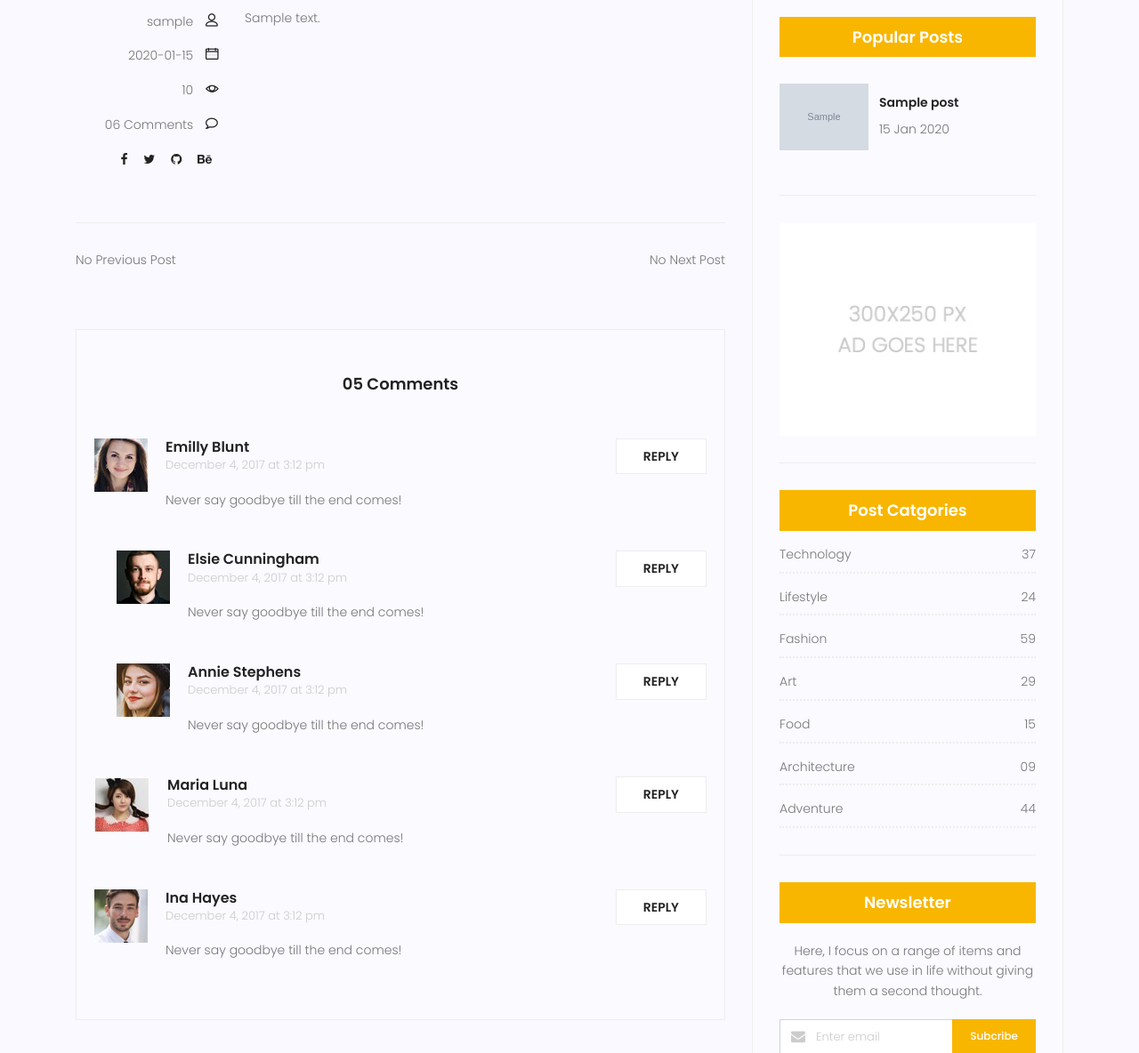
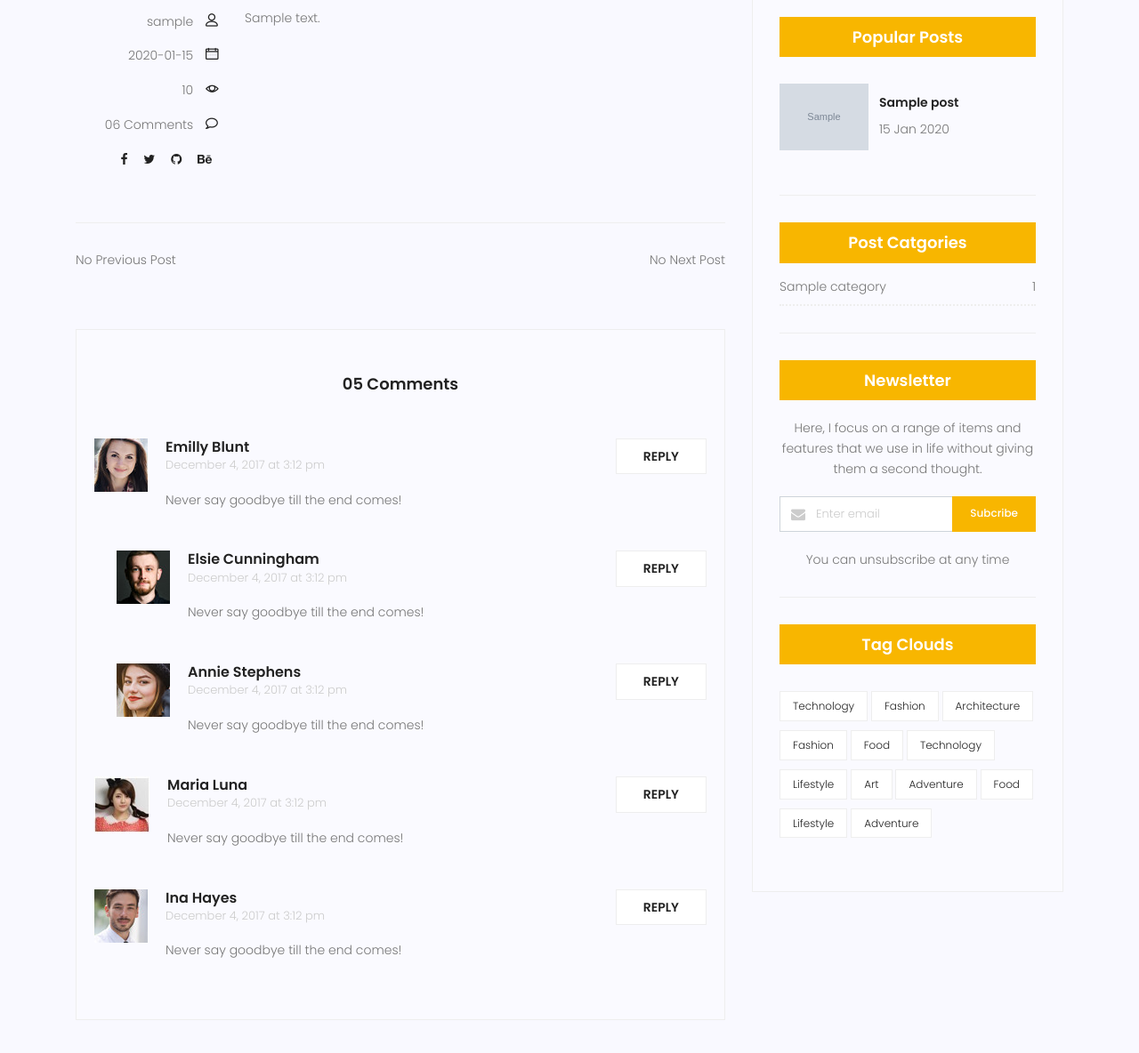
Before and after one commit to Sepehr2S/mysite, a Django app: page /blog/1 in a window 1280 px wide. Shown: the part 1028-2212 px from the top of the page at 89% size. Run offline with Django 4.2, Linux system fonts and the light colour scheme; tables that the repository leaves empty hold one stand-in row (values such as "Sample post"); grey boxes marked "Sample" are stand-in pictures; some libraries are stand-ins or nearby versions.

Commit message:
fixing categories
when i click on a category, it should go to that page and shows all the posts that have same categories

```diff
--- a/blog/templatetags/blog_tags.py
+++ b/blog/templatetags/blog_tags.py
@@ -1,5 +1,6 @@
 from django import template
 from blog.models import Post
+from blog.models import Category
 
 register = template.Library()
 
@@ -22,3 +23,12 @@ def snippet(value, arg=20):
 def latestposts():
     posts = Post.objects.filter(status=1).order_by("-published_date")[:3]
     return {"posts": posts}
+
+@register.inclusion_tag("blog/blog-postcategories.html")
+def postcategories():
+    posts = Post.objects.filter(status=1)
+    categories = Category.objects.all()
+    cat_dict = {}
+    for name in categories:
+        cat_dict[name]=posts.filter(category=name).count()
+    return {"categories":cat_dict}
--- a/blog/urls.py
+++ b/blog/urls.py
@@ -6,5 +6,6 @@ app_name = 'blog'
 urlpatterns = [
     path('',blog_view, name="index_blog" ),
     path('<int:pk>' ,blog_single, name="single_blog" ),
+    path('category/<str:cat_name>', blog_category, name="category"),
     path("test", test, name = "test"),
 ]
--- a/blog/views.py
+++ b/blog/views.py
@@ -23,3 +23,9 @@ def test(request):
     posts = Post.objects.all()  #pk hamoon id e
     context = {'posts': posts}
     return render(request, "test.html", context)
+
+def blog_category(request,cat_name):
+    posts = Post.objects.filter(status=1)
+    posts = posts.filter(category__name=cat_name)
+    context = {"posts":posts}
+    return render(request, "blog/blog-home.html", context)
--- /dev/null
+++ b/templates/blog/blog-postcategories.html
@@ -0,0 +1,15 @@
+{% load static %}
+
+<div class="single-sidebar-widget post-category-widget">
+    <h4 class="category-title">Post Catgories</h4>
+    <ul class="cat-list">
+        {% for name,count in categories.items %}
+        <li>
+            <a href="{% url "blog:category" cat_name=name %}" class="d-flex justify-content-between">
+                <p>{{name}}</p>
+                <p>{{count}}</p>
+            </a>
+        </li>
+        {% endfor %}
+    </ul>
+</div>
--- a/templates/blog/blog-single.html
+++ b/templates/blog/blog-single.html
@@ -32,7 +32,11 @@
 								</div>
 								<div class="col-lg-3  col-md-3 meta-details">
 									<ul class="tags">
-										<li><a href="#">{{posts.category.all|join:", "}}</a></li>
+
+										{% for cat in posts.category.all %}
+										<li><a href="{% url "blog:category" cat_name=cat %}">{{cat.name}}</a></li>{% if not forloop.last %},{% endif %}
+										{% endfor %}
+
 									</ul>
 									<div class="user-details row">
 										<p class="user-name col-lg-12 col-md-12 col-6"><a href="#">{{posts.author}}</a> <span class="lnr lnr-user"></span></p>
@@ -240,56 +244,8 @@
 
 								{% latestposts %}
 
-								<div class="single-sidebar-widget ads-widget">
-									<a href="#"><img class="img-fluid" src="{% static "img/blog/ads-banner.jpg" %}" alt=""></a>
-								</div>
-								<div class="single-sidebar-widget post-category-widget">
-									<h4 class="category-title">Post Catgories</h4>
-									<ul class="cat-list">
-										<li>
-											<a href="#" class="d-flex justify-content-between">
-												<p>Technology</p>
-												<p>37</p>
-											</a>
-										</li>
-										<li>
-											<a href="#" class="d-flex justify-content-between">
-												<p>Lifestyle</p>
-												<p>24</p>
-											</a>
-										</li>
-										<li>
-											<a href="#" class="d-flex justify-content-between">
-												<p>Fashion</p>
-												<p>59</p>
-											</a>
-										</li>
-										<li>
-											<a href="#" class="d-flex justify-content-between">
-												<p>Art</p>
-												<p>29</p>
-											</a>
-										</li>
-										<li>
-											<a href="#" class="d-flex justify-content-between">
-												<p>Food</p>
-												<p>15</p>
-											</a>
-										</li>
-										<li>
-											<a href="#" class="d-flex justify-content-between">
-												<p>Architecture</p>
-												<p>09</p>
-											</a>
-										</li>
-										<li>
-											<a href="#" class="d-flex justify-content-between">
-												<p>Adventure</p>
-												<p>44</p>
-											</a>
-										</li>
-									</ul>
-								</div>
+								{% postcategories %}
+
 								<div class="single-sidebar-widget newsletter-widget">
 									<h4 class="newsletter-title">Newsletter</h4>
 									<p>
```
Also changed, not shown: templates/blog/blog-home.html (+3 -51 lines).
